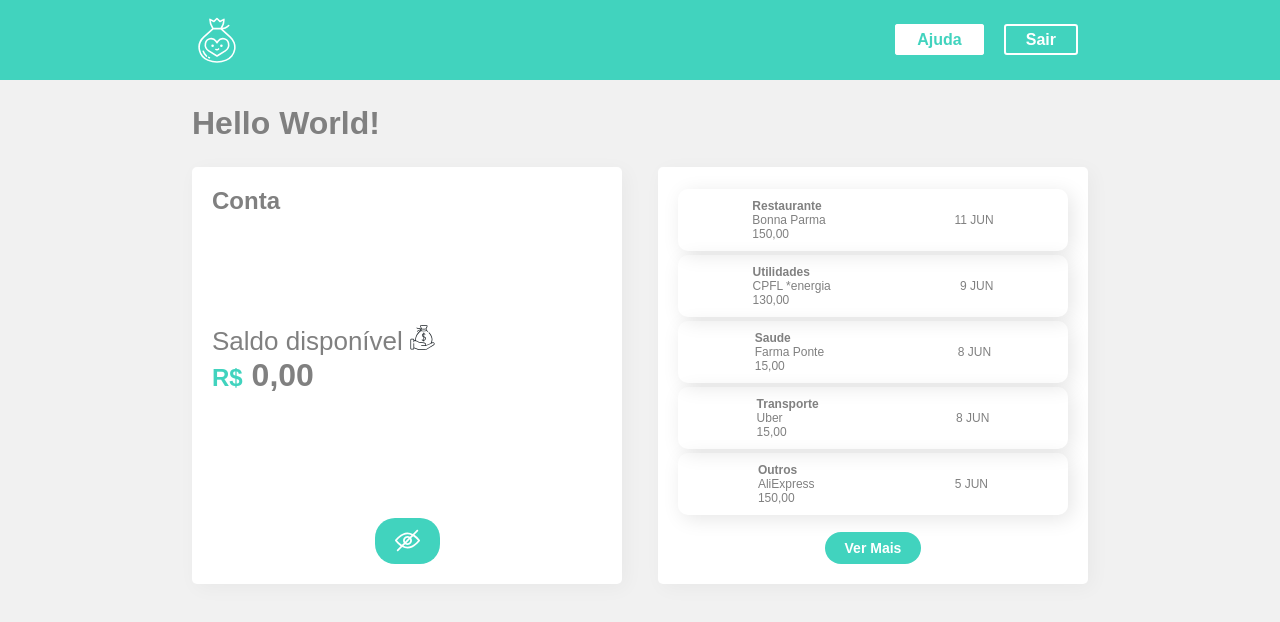
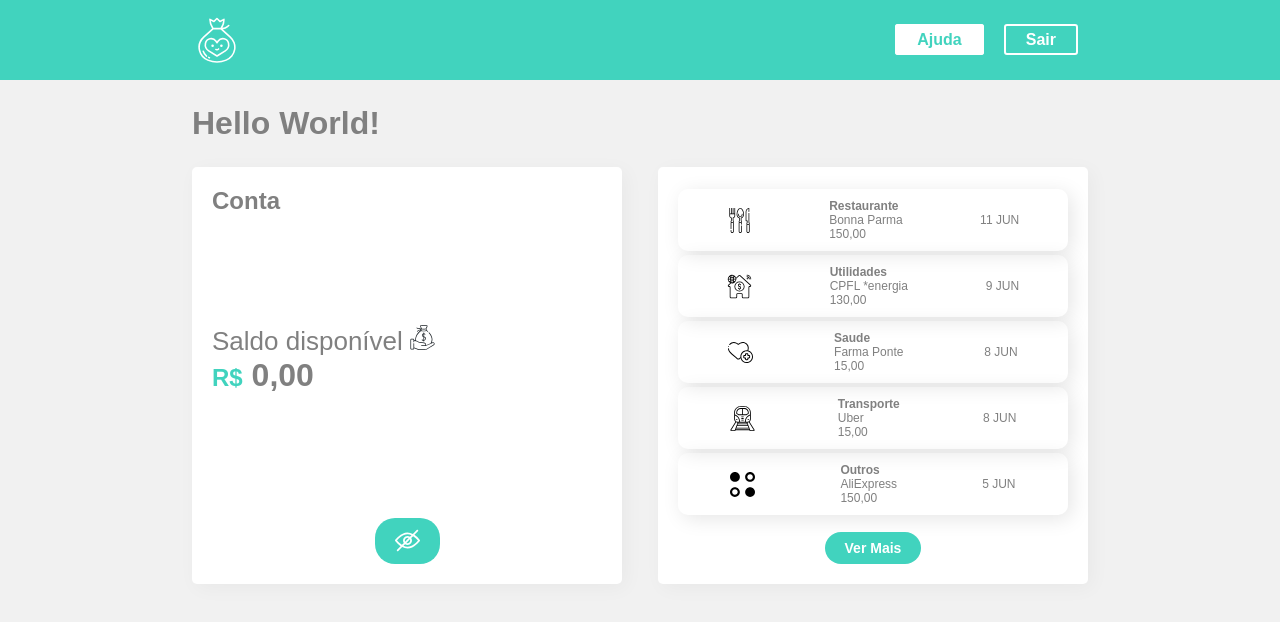
Before and after one commit to FerrazNathan/smartBank, a React (Create React App) app: page / in a window 1280 px wide. Shown: the top 622 px of the page. Built offline with nearby package versions, Linux system fonts and the light colour scheme; the HTML template or start-up script is replaced by a standard one.

Commit message:
add icones

```diff
--- /dev/null
+++ b/src/Components/ImageFilter.js
@@ -0,0 +1,21 @@
+import React from "react";
+import alimentacao from "../assets/images/alimentacao.svg"
+import outros from "../assets/images/outros.svg"
+import saude from "../assets/images/saude.svg"
+import transporte from "../assets/images/transporte.svg"
+import utilidades from "../assets/images/utilidades.svg"
+import { Icon } from "../Components/UI";
+
+export default (type) => {
+  const Images = {
+    Restaurante: <Icon src={alimentacao} alt="Restaurante" />,
+    Utilidades: <Icon src={utilidades} alt="Utilidades" />,
+    Saude: <Icon src={saude} alt="Saude" />,
+    Transporte: <Icon src={transporte} alt="Transporte" />,
+    default: <Icon src={outros} alt="Outro" />,
+  };
+
+  return (
+    Images[type] || Images.default
+  )
+}
--- a/src/Components/Items/index.jsx
+++ b/src/Components/Items/index.jsx
@@ -1,6 +1,7 @@
 import React from "react";
 import styled from "styled-components";
-import Item  from "../Item"
+import Item  from "../Item";
+import ImageFilter from "../ImageFilter";
 
 const Items = styled.div`
   box-shadow: 4px 4px 20px 0px rgba(0,0,0,0.1);
@@ -16,6 +17,7 @@
 export default (props) => {
   return(
     <Items>
+      {ImageFilter(props.type)}
       <Item {...props}/>
       <span>{props.date}</span>
     </Items>
```
